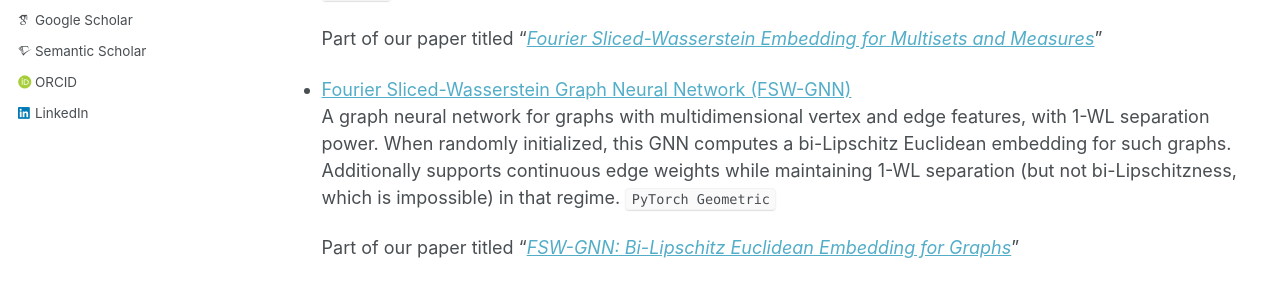
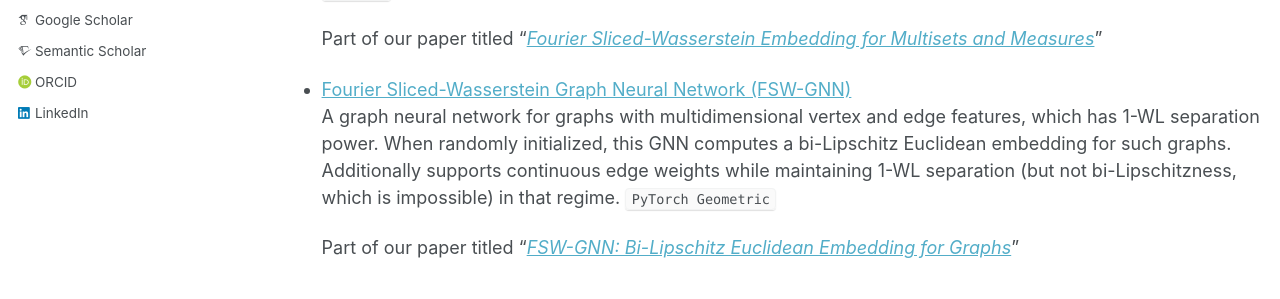
Before and after one commit to tal-amir/tal-amir.github.io, a Jekyll site: the page built from _pages/code.md, in a window 1280 px wide and 1068 px high. Shown: the part 440-739 px from the top of the window. Built offline with Jekyll 4.4.1, drawn with Linux system fonts in a browser that asks for light colours; some web fonts are replaced.

Commit message:
Update code.md

```diff
--- a/_pages/code.md
+++ b/_pages/code.md
@@ -20,7 +20,7 @@ author_profile: true
   Part of our paper titled "[*Fourier Sliced-Wasserstein Embedding for Multisets and Measures*](https://tal-amir.github.io/publication/2024-05%20Fourier%20Sliced-Wasserstein%20Embedding)"
 
 - [Fourier Sliced-Wasserstein Graph Neural Network (FSW-GNN)](https://tal-amir.github.io/soon/)
-  A graph neural network for graphs with multidimensional vertex and edge features, with 1-WL separation power.
+  A graph neural network for graphs with multidimensional vertex and edge features, which has 1-WL separation power.
   When randomly initialized, this GNN computes a bi-Lipschitz Euclidean embedding for such graphs.
   Additionally supports continuous edge weights while maintaining 1-WL separation (but not bi-Lipschitzness, which is impossible) in that regime.
   `PyTorch Geometric`
```
